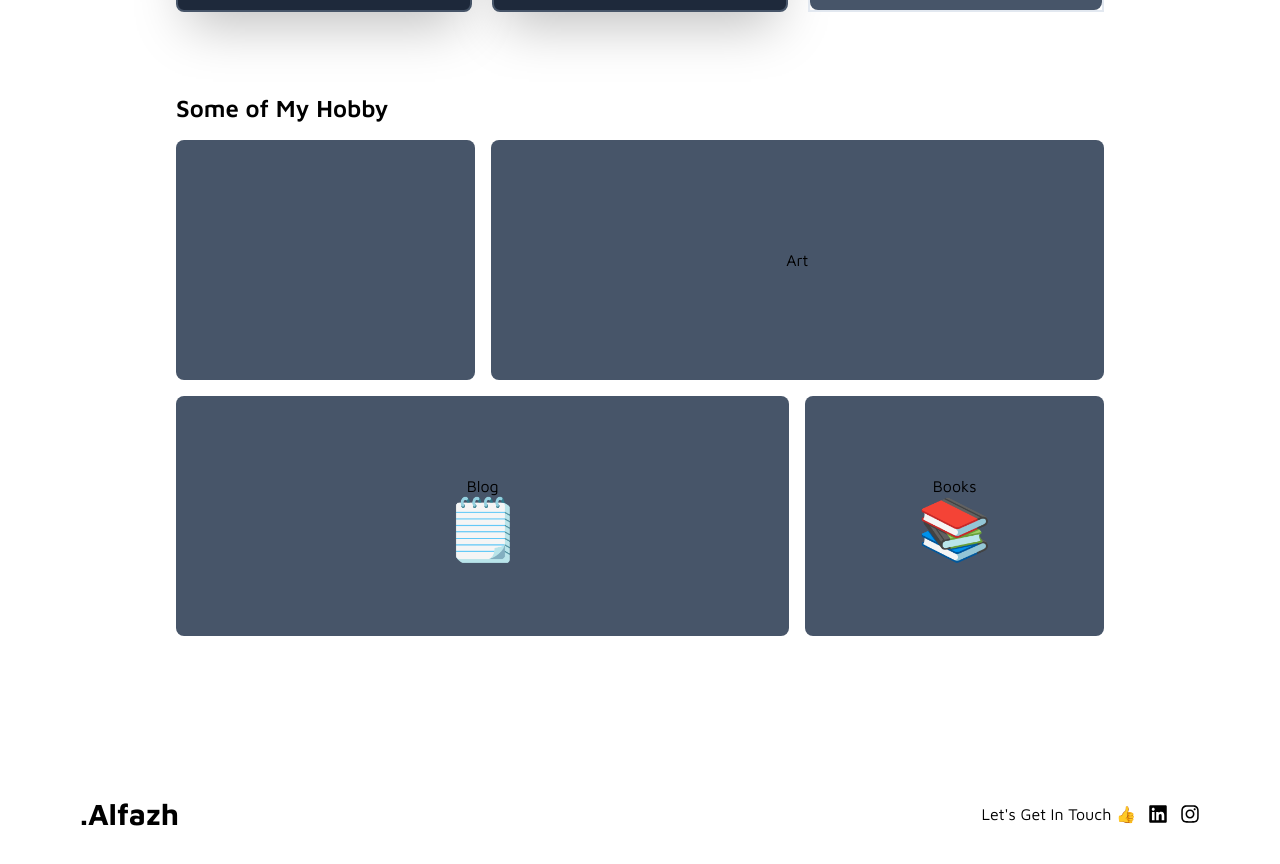
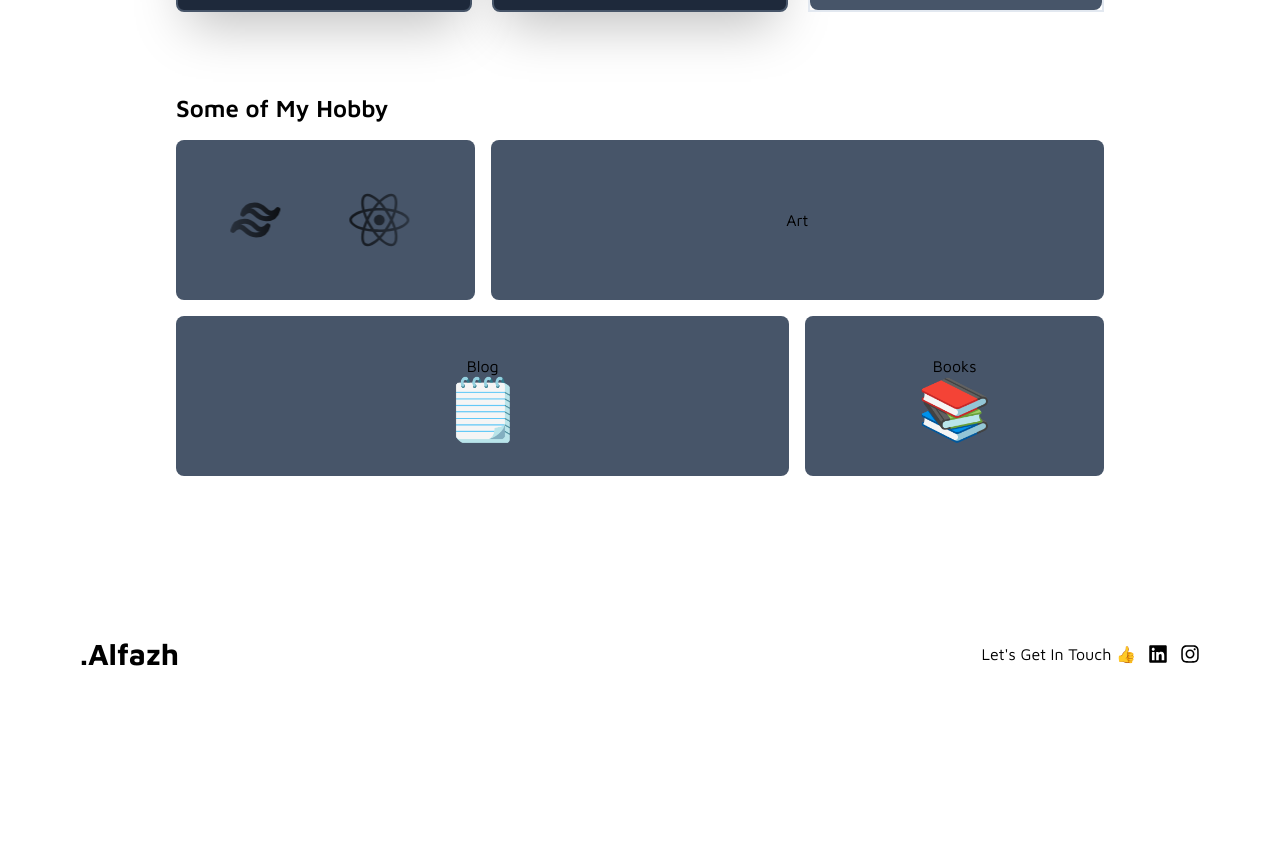
Before and after one commit to alfazh123/Alfazh-page, a Next.js app: page / in a window 1280 px wide. Shown: the part 1017-1881 px from the top of the page. After the commit the page ends 1729 px from the top, so only its background shows below. Built offline with nearby package versions, Linux system fonts and the light colour scheme.

Commit message:
init infinite carousel skill

```diff
--- a/app/ui/hobby.tsx
+++ b/app/ui/hobby.tsx
@@ -1,24 +1,25 @@
 import Link from "next/link";
+import Skill from "./hobby/skill";
 
 export default function Hobby() {
     return (
         <div className="grid lg:grid-cols-3 md:grid-cols-2 mt-4 gap-4">
-            <div className="h-60 w-full bg-slate-600 items-center justify-center flex flex-col rounded-lg">
-                <h2>{}</h2>
+            <div className=" h-40 w-full bg-slate-600 items-center justify-center flex flex-col rounded-lg">
+                <Skill />
             </div>
             <Link
                 href="/art"
-                className="h-60 w-full bg-slate-600 items-center justify-center flex flex-col rounded-lg lg:col-span-2"
+                className=" h-40 w-full bg-slate-600 items-center justify-center flex flex-col rounded-lg lg:col-span-2"
             >
                 <h2>Art</h2>
             </Link>
-            <div className="bg-slate-600 items-center justify-center flex flex-col h-60 w-full rounded-lg lg:col-span-2">
+            <div className="bg-slate-600 items-center justify-center flex flex-col  h-40 w-full rounded-lg lg:col-span-2">
                 <h2>Blog</h2>
                 <h2 className="text-6xl">🗒️</h2>
             </div>
             <Link
                 href="/about/books"
-                className="bg-slate-600 items-center justify-center flex flex-col h-60 w-full rounded-lg"
+                className="bg-slate-600 items-center justify-center flex flex-col  h-40 w-full rounded-lg"
             >
                 <h2>Books</h2>
                 <p className="text-6xl">📚</p>
--- /dev/null
+++ b/app/ui/hobby/skill.tsx
@@ -0,0 +1,55 @@
+import { SiNextdotjs, SiMdx, SiNeo4J } from "react-icons/si";
+import { TbBrandTailwind } from "react-icons/tb";
+import { FaReact } from "react-icons/fa";
+
+export default function Skill() {
+    return (
+        <div
+            x-data="{}"
+            x-init="$nextTick(() => {
+        let ul = $refs.logos;
+        ul.insertAdjacentHTML('afterend', ul.outerHTML);
+        ul.nextSibling.setAttribute('aria-hidden', 'true');
+    })"
+            className="md:w-full sm:w-96 w-60 inline-flex flex-nowrap overflow-hidden [mask-image:_linear-gradient(to_right,transparent_0,_black_128px,_black_calc(100%-200px),transparent_100%)]"
+        >
+            <ul className="flex [&_li]:mx-8 md:justify-start max-w-none animate-infinite-scroll">
+                <li>
+                    <SiNextdotjs className="md:text-6xl text-4xl" />
+                </li>
+                <li>
+                    <SiMdx className="md:text-6xl text-4xl" />
+                </li>
+                <li>
+                    <SiNeo4J className="md:text-6xl text-4xl" />
+                </li>
+                <li>
+                    <TbBrandTailwind className="md:text-6xl text-4xl" />
+                </li>
+                <li>
+                    <FaReact className="md:text-6xl text-4xl" />
+                </li>
+            </ul>
+            <ul
+                className="flex [&_li]:mx-8 md:justify-start max-w-none animate-infinite-scroll"
+                aria-hidden="true"
+            >
+                <li>
+                    <SiNextdotjs className="md:text-6xl text-4xl" />
+                </li>
+                <li>
+                    <SiMdx className="md:text-6xl text-4xl" />
+                </li>
+                <li>
+                    <SiNeo4J className="md:text-6xl text-4xl" />
+                </li>
+                <li>
+                    <TbBrandTailwind className="md:text-6xl text-4xl" />
+                </li>
+                <li>
+                    <FaReact className="md:text-6xl text-4xl" />
+                </li>
+            </ul>
+        </div>
+    );
+}
```
